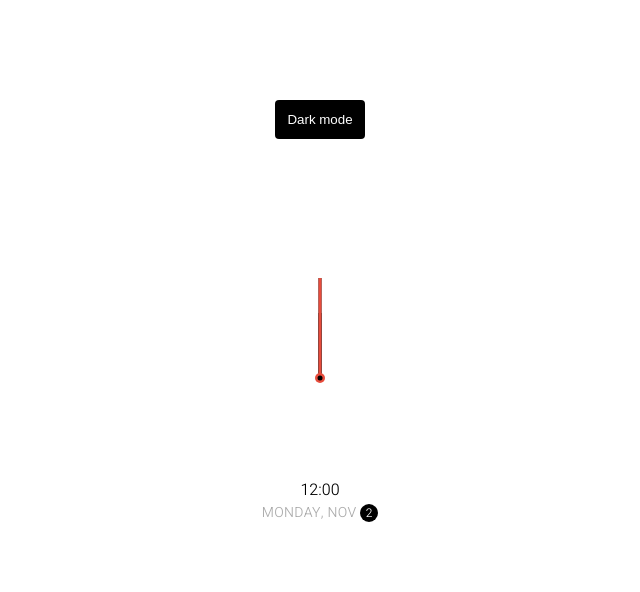
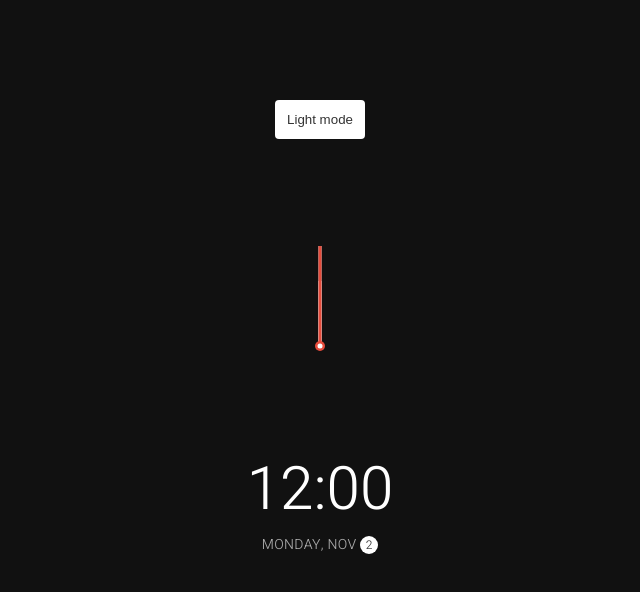
Before and after one commit to utnesz/JSClock, a plain HTML site: page index.html in a window 1280 px wide. Both pictures are taken after a click on the button "Dark mode". Shown: the whole page, without its empty margins (320-960 px from the left). Drawn offline with Linux system fonts and the light colour scheme.

Commit message:
toggle is ready

```diff
--- a/index.html
+++ b/index.html
@@ -19,7 +19,7 @@
         <div class="needle second"></div>
         <div class="center-point"></div>
     </div>
-    <div class="tine">12:00 </div>
+    <div class="time">12:00 </div>
     <div class="date">Monday, Nov <span class="circle">2</span></div>
 </div>
 
--- a/scripts.js
+++ b/scripts.js
@@ -4,3 +4,39 @@ const secondLmnt = document.querySelector('.second')
 const timeLmnt = document.querySelector('.time')
 const dateLmnt = document.querySelector('.date')
 const toggleLmnt = document.querySelector('.toggle')
+
+const days = [
+    "Sunday",
+    "Monday",
+    "Tuesday",
+    "Wednesday",
+    "Thursday",
+    "Friday",
+    "Saturday"
+];
+
+const months = [
+    "Jan",
+    "Feb",
+    "Mar",
+    "Apr",
+    "May",
+    "Jun",
+    "Jul",
+    "Aug",
+    "Sep",
+    "Oct",
+    "Nov",
+    "Dec"
+];
+
+toggleLmnt.addEventListener('click', (e) => {
+    const html = document.querySelector('html')
+    if (html.classList.contains('dark')) {
+        html.classList.remove('dark')
+        e.target.innerHTML = 'Dark mode'
+    } else {
+        html.classList.add('dark')
+        e.target.innerHTML = 'Light mode'
+    }
+})
```
